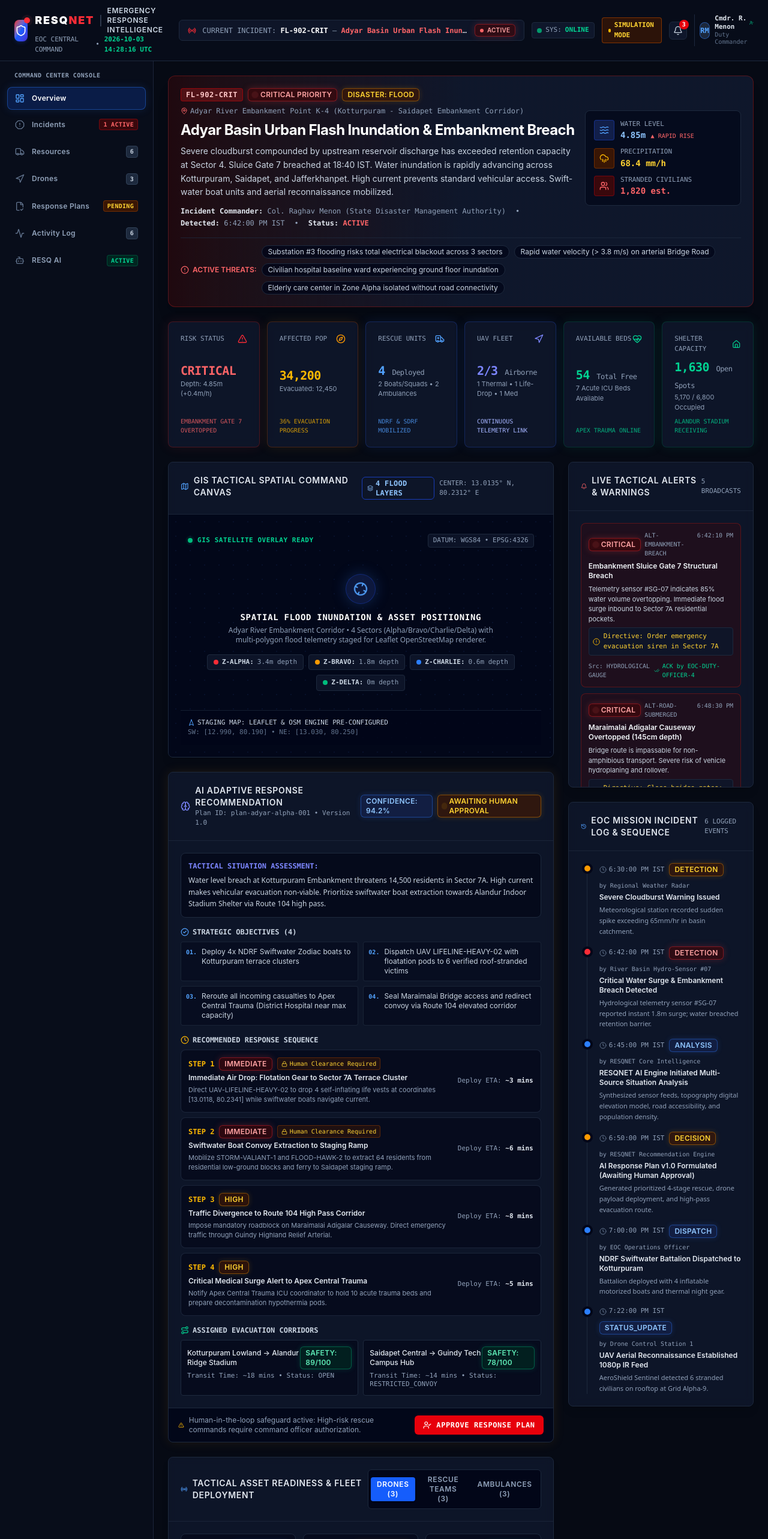
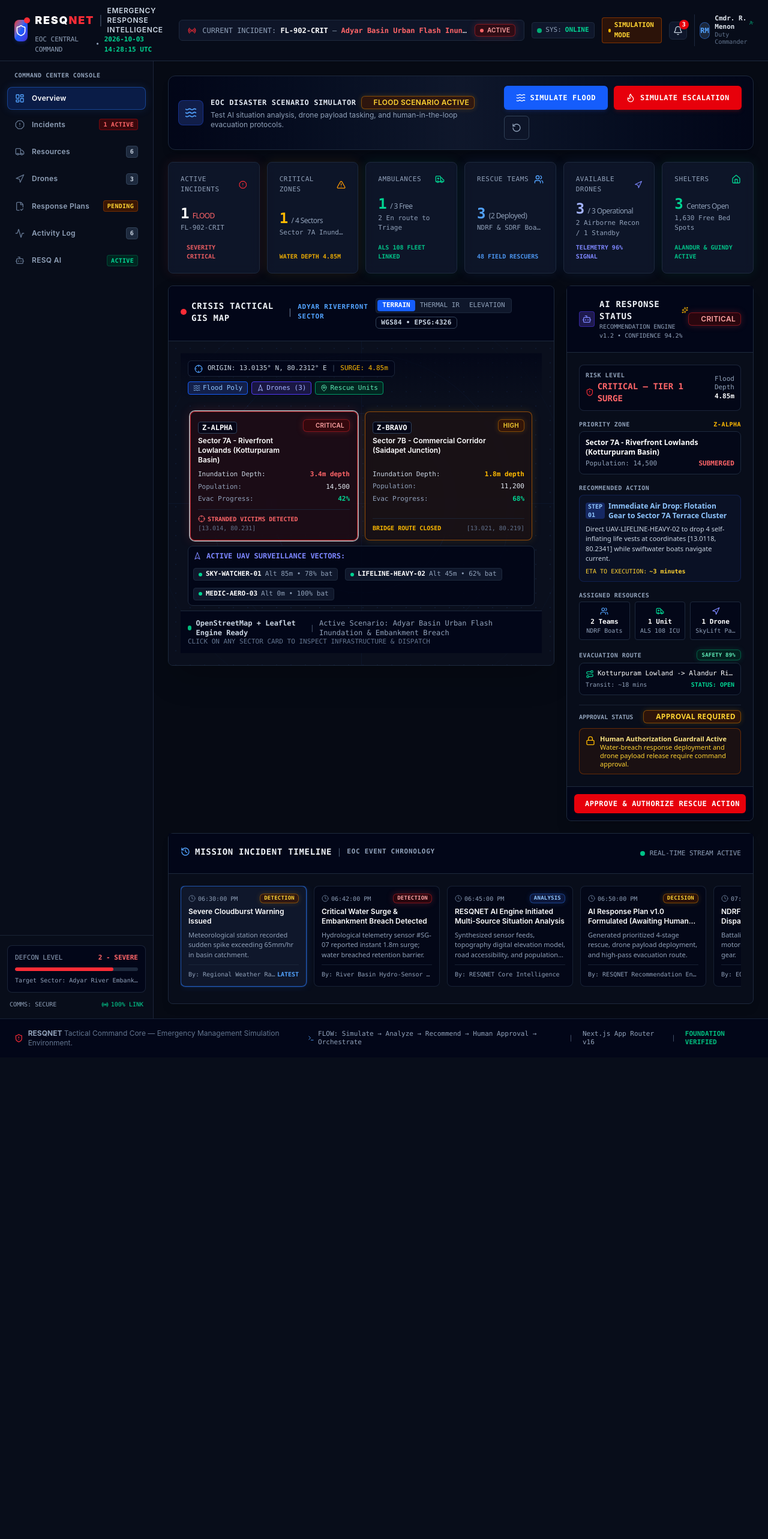
Before and after one commit to Jaswant-Karun/RESQNET, a Next.js app: page / in a window 1280 px wide. Shown: the top 2566 px of the page at 60% size. After the commit the page ends 1763 px from the top, so only its background shows below. Built offline with nearby package versions, Linux system fonts and the light colour scheme.

Commit message:
feat: complete EOC dashboard UI assembly and tab switching

```diff
--- a/src/app/page.tsx
+++ b/src/app/page.tsx
@@ -1,63 +1,33 @@
+"use client";
+
 import React from "react";
-import { getDisasterDataSet } from "@/data";
-import { IncidentBanner } from "@/components/dashboard/IncidentBanner";
-import { MetricsOverview } from "@/components/dashboard/MetricsOverview";
-import { ZoneMatrix } from "@/components/dashboard/ZoneMatrix";
-import { ResourceFleet } from "@/components/dashboard/ResourceFleet";
-import { InfrastructureStatus } from "@/components/dashboard/InfrastructureStatus";
-import { ResponsePlanReview } from "@/components/dashboard/ResponsePlanReview";
-import { AlertsFeed } from "@/components/dashboard/AlertsFeed";
-import { TimelineFeed } from "@/components/dashboard/TimelineFeed";
-import { MapPlaceholder } from "@/components/dashboard/MapPlaceholder";
+import { useDashboard } from "@/context/DashboardContext";
+import { OverviewView } from "@/components/views/OverviewView";
+import { IncidentsView } from "@/components/views/IncidentsView";
+import { ResourcesView } from "@/components/views/ResourcesView";
+import { DronesView } from "@/components/views/DronesView";
+import { ResponsePlansView } from "@/components/views/ResponsePlansView";
+import { ActivityLogView } from "@/components/views/ActivityLogView";
+import { ResqAiView } from "@/components/views/ResqAiView";
 
-export default function Home() {
-  const data = getDisasterDataSet();
+export default function DashboardPage() {
+  const { activeTab } = useDashboard();
 
-  return (
-    <div className="space-y-6">
-      {/* 1. Incident Command Banner */}
-      <IncidentBanner incident={data.incident} />
-
-      {/* 2. Key Telemetry & Readiness Metrics Bar */}
-      <MetricsOverview data={data} />
-
-      {/* 3. Main Command Grid */}
-      <div className="grid grid-cols-1 xl:grid-cols-3 gap-6">
-        {/* Left & Center Columns: Map, AI Response Plan, Fleet & Infrastructure */}
-        <div className="xl:col-span-2 space-y-6">
-          {/* Spatial GIS View */}
-          <MapPlaceholder zones={data.zones} />
-
-          {/* AI Response Plan with Human-in-the-Loop Approval */}
-          <ResponsePlanReview plan={data.plan} />
-
-          {/* Asset Deployment (Drones, Teams, Ambulances) */}
-          <ResourceFleet
-            rescueTeams={data.rescueTeams}
-            ambulances={data.ambulances}
-            drones={data.drones}
-          />
-
-          {/* Sector Risk Matrix */}
-          <ZoneMatrix zones={data.zones} />
-
-          {/* Medical & Shelter Infrastructure & Roads */}
-          <InfrastructureStatus
-            hospitals={data.hospitals}
-            shelters={data.shelters}
-            roads={data.roads}
-          />
-        </div>
-
-        {/* Right Column: Live Alerts & Chronological Incident Log */}
-        <div className="space-y-6">
-          {/* High-priority Alerts & Radio Directives */}
-          <AlertsFeed alerts={data.alerts} />
-
-          {/* Incident Timeline Log */}
-          <TimelineFeed timeline={data.timeline} />
-        </div>
-      </div>
-    </div>
-  );
+  switch (activeTab) {
+    case "incidents":
+      return <IncidentsView />;
+    case "resources":
+      return <ResourcesView />;
+    case "drones":
+      return <DronesView />;
+    case "plans":
+      return <ResponsePlansView />;
+    case "activity":
+      return <ActivityLogView />;
+    case "ai":
+      return <ResqAiView />;
+    case "overview":
+    default:
+      return <OverviewView />;
+  }
 }
```
